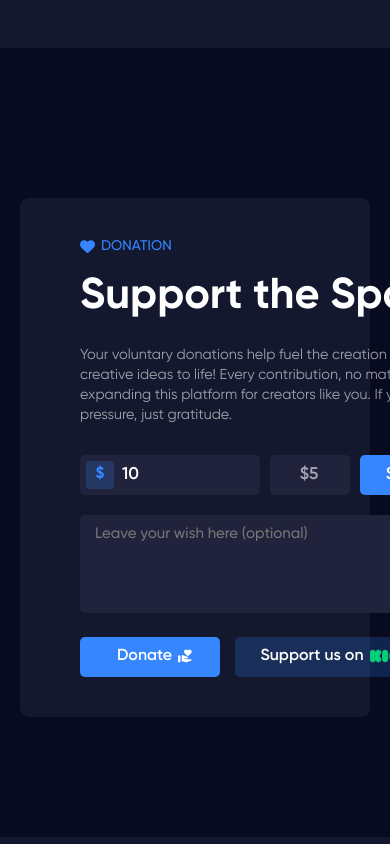
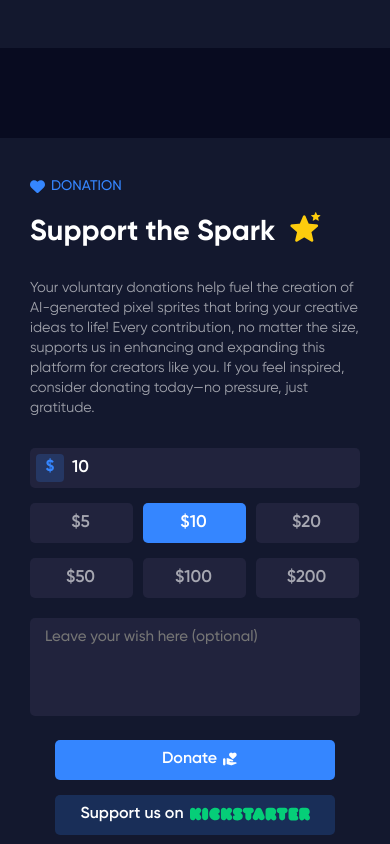
Before and after one commit to romankochkov/pixelmate, a Next.js app: page / in a window 390 px wide. Shown: the part 5960-6804 px from the top of the page. Built offline with nearby package versions, Linux system fonts and the light colour scheme.

Commit message:
Updated styles

```diff
--- a/src/app/generation/page.tsx
+++ b/src/app/generation/page.tsx
@@ -1310,7 +1310,7 @@ export default function Home() {
                   </div>
                 </div>
 
-                {isGenerated && (
+                {isGenerated && (activeRightPanel !== 'paint') && (
                   <div className={styles.buttons}>
                     <div
                       className={`${styles.background} ${isBackgroundRemoved ? styles.active : ''}`}
--- a/src/app/page.module.css
+++ b/src/app/page.module.css
@@ -926,6 +926,10 @@
 .page .main .container .content .donate .left .items .active:hover {
   background-color: #3586FF !important;
   color: #ffffff;
+}
+
+.page .main .container .content .donate .left .items .itemMobile {
+  display: none;
 }
 
 .page .main .container .content .donate .left .message {
@@ -1540,6 +1544,64 @@
     font-size: 90%;
   }
 
+  .page .main .container .content .donate {
+    width: calc(100% + 40px);
+    border-radius: 0;
+    grid-template-columns: 1fr;
+    padding-left: 30px;
+    padding-right: 30px;
+    margin-top: 80px;
+    margin-left: -20px;
+  }
+
+  .page .main .container .content .donate .left h2 {
+    font-size: 180%;
+  }
+
+  .page .main .container .content .donate .left p {
+    font-size: 90%;
+    line-height: 20px;
+  }
+
+  .page .main .container .content .donate .left .items {
+    flex-wrap: wrap;
+    row-gap: 15px;
+  }
+
+  .page .main .container .content .donate .left .items .custom {
+    width: 100%;
+  }
+
+  .page .main .container .content .donate .left .items .item {
+    width: calc(100% / 3 - 7px);
+  }
+
+  .page .main .container .content .donate .left .items .itemMobile {
+    display: flex;
+  }
+
+  .page .main .container .content .donate .left .buttons {
+    flex-direction: column;
+    align-items: center;
+    row-gap: 15px;
+  }
+
+  .page .main .container .content .donate .left .buttons .button {
+    width: 280px;
+  }
+
+  .page .main .container .content .donate .left .buttons .empty {
+    display: none;
+  }
+
+  .page .main .container .content .donate .right {
+    display: none;
+  }
+
+  .page footer {
+    margin-top: 80px;
+  }
+
   .page footer .content .surface {
     align-items: center;
   }
--- a/src/app/page.tsx
+++ b/src/app/page.tsx
@@ -396,6 +396,12 @@ export default function Generation() {
                         ${value}
                       </div>
                     ))}
+                    <div
+                      key={200}
+                      className={`${styles.item} ${styles.itemMobile} ${activeItem === 200 ? styles.active : ''}`}
+                      onClick={() => handleFixedAmountClick(200)}>
+                      ${200}
+                    </div>
                   </div>
                   <div className={styles.message}>
                     <textarea placeholder="Leave your wish here (optional)"></textarea>
```
